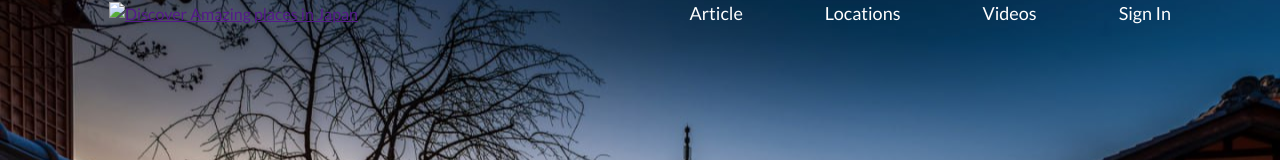
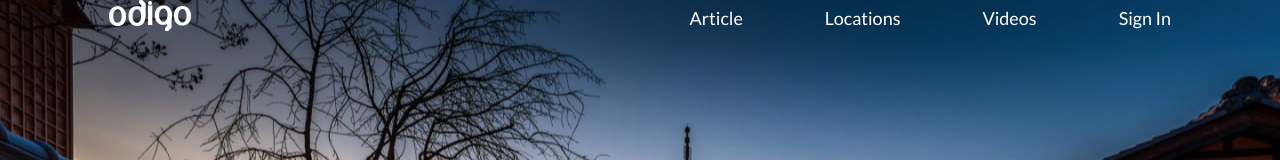
Before and after one commit to CtrlNoah/travel, a plain HTML site: page index.html in a window 1280 px wide. Shown: the top 160 px of the page. Drawn offline with Linux system fonts and the light colour scheme; the site is published under a folder, as on GitHub Pages, so addresses that start at the root find nothing.

Commit message:
добавил путь к логотипу

```diff
--- a/index.html
+++ b/index.html
@@ -13,7 +13,7 @@
             <div class="header__wrapper">
             <div class="header__logo">
                 <a href="" class="header__logo-link">
-                    <img src="/img/svg/odigo-logo.svg" alt="Discover Amazing places in Japan">
+                    <img src="./img/svg/odigo-logo.svg" alt="Discover Amazing places in Japan">
                 </a>
             </div>
             <nav class="header__nav">
```
